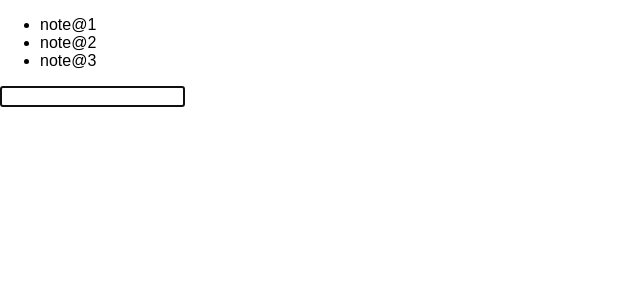
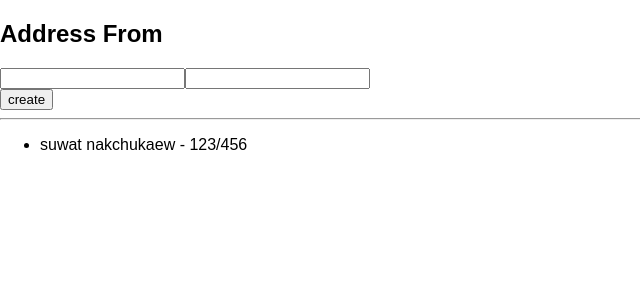
Before and after one commit to suwatnak/learning, a React (Create React App) app: page / in a window 1280 px wide. Shown: the top 300 px of the page, without its empty margins (0-640 px from the left). Built offline with nearby package versions, Linux system fonts and the light colour scheme.

Commit message:
สร้าง address book โดยมีการแยก component

```diff
--- a/src/App.js
+++ b/src/App.js
@@ -1,46 +1,20 @@
 import React, { Component } from 'react';
+import Form from './Form'
+import Contacts from './Contacts'
 
 class App extends Component {
   state = {
-    notes: [
-      "note@1",
-      "note@2",
-      "note@3",
-    ],
-    value: ''
+    contacts: [
+      { name: "suwat nakchukaew", address: '123/456' }
+    ]
   }
 
-  componentDidMount() {
-    this.noteInput.focus()
-  }
-
-  addNote = (e) => {
-    if (e.key ==='Enter') {
-      this.setState(
-        {
-          notes: [...this.state.notes, e.target.value],
-          value: ''
-        })
-    }
-  }
-  changValue = (e) => {
-    this.setState({value: e.target.value})
-  }
   render() {
-    return(
+    return (
       <div>
-        <ul>
-          {
-            this.state.notes.map(
-              (note, index) => <li key={index}>{note}</li>
-            )
-          }
-        </ul>
-        <input type="text"
-        value={this.state.value}
-        onChange={this.changValue}
-        onKeyUp={this.addNote}
-        ref={input => this.noteInput = input}/>
+        <Form />
+        <hr />
+        <Contacts {...this.state} />
       </div>
     )
   }
--- /dev/null
+++ b/src/Contacts.js
@@ -0,0 +1,14 @@
+import React from 'react'
+
+const ContactComponent = ({ contacts }) => (
+  <ul>
+    {
+      contacts.map(
+        (contact, index) =>
+          <li key={index}>{contact.name} - {contact.address}</li>
+      )
+    }
+  </ul>
+)
+
+export default ContactComponent
--- /dev/null
+++ b/src/Form.js
@@ -0,0 +1,20 @@
+import React, { Component } from 'react'
+
+class FormComponet extends Component {
+  render() {
+    return(
+      <div>
+        <h2>Address From</h2>
+        <form>
+          <div>
+            <input type="text" id="name" />
+            <input type="text" id="address" />
+          </div>
+          <button type="submit">create</button>
+        </form>
+      </div>
+    )
+  }
+}
+
+export default FormComponet
```
